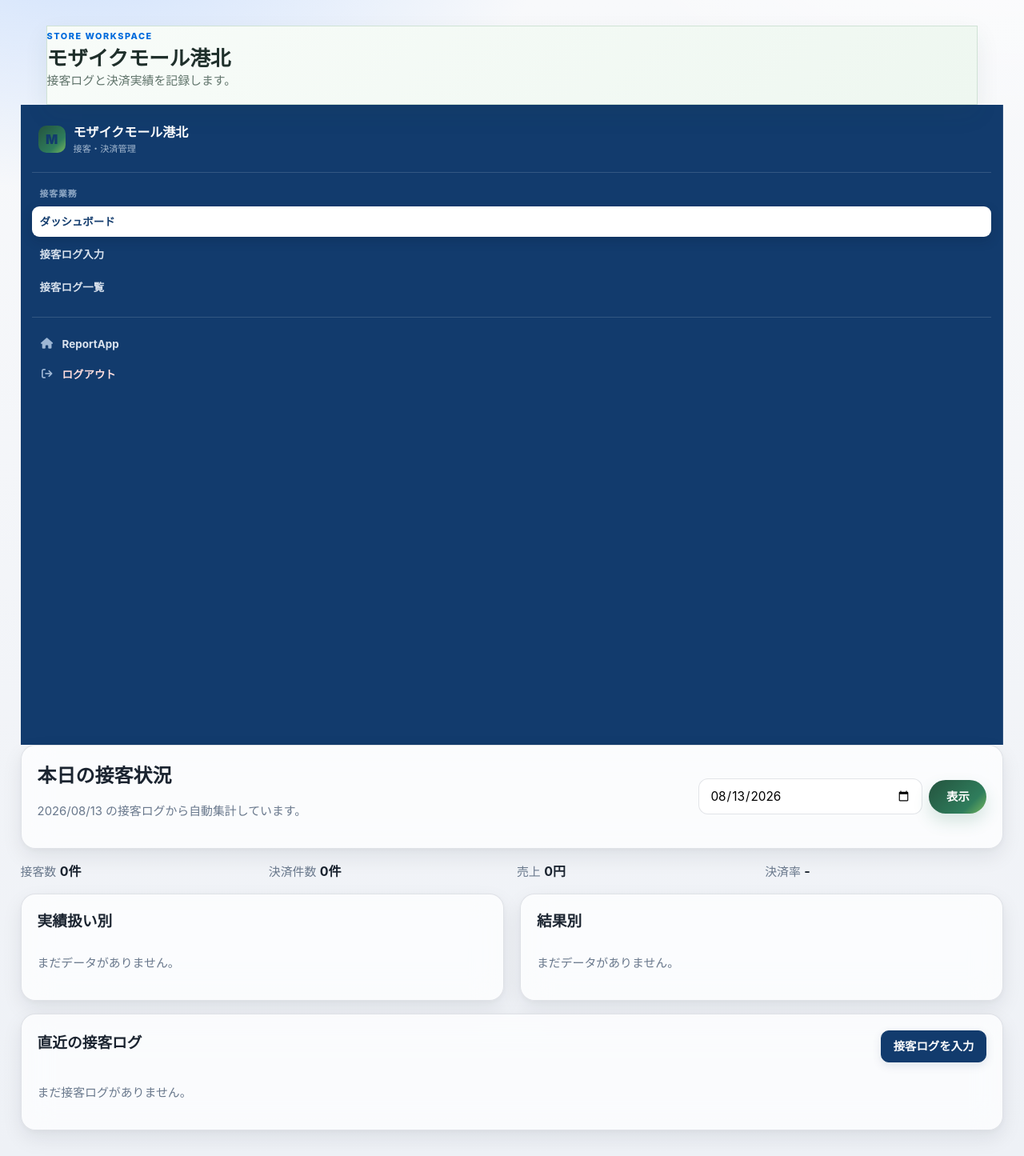
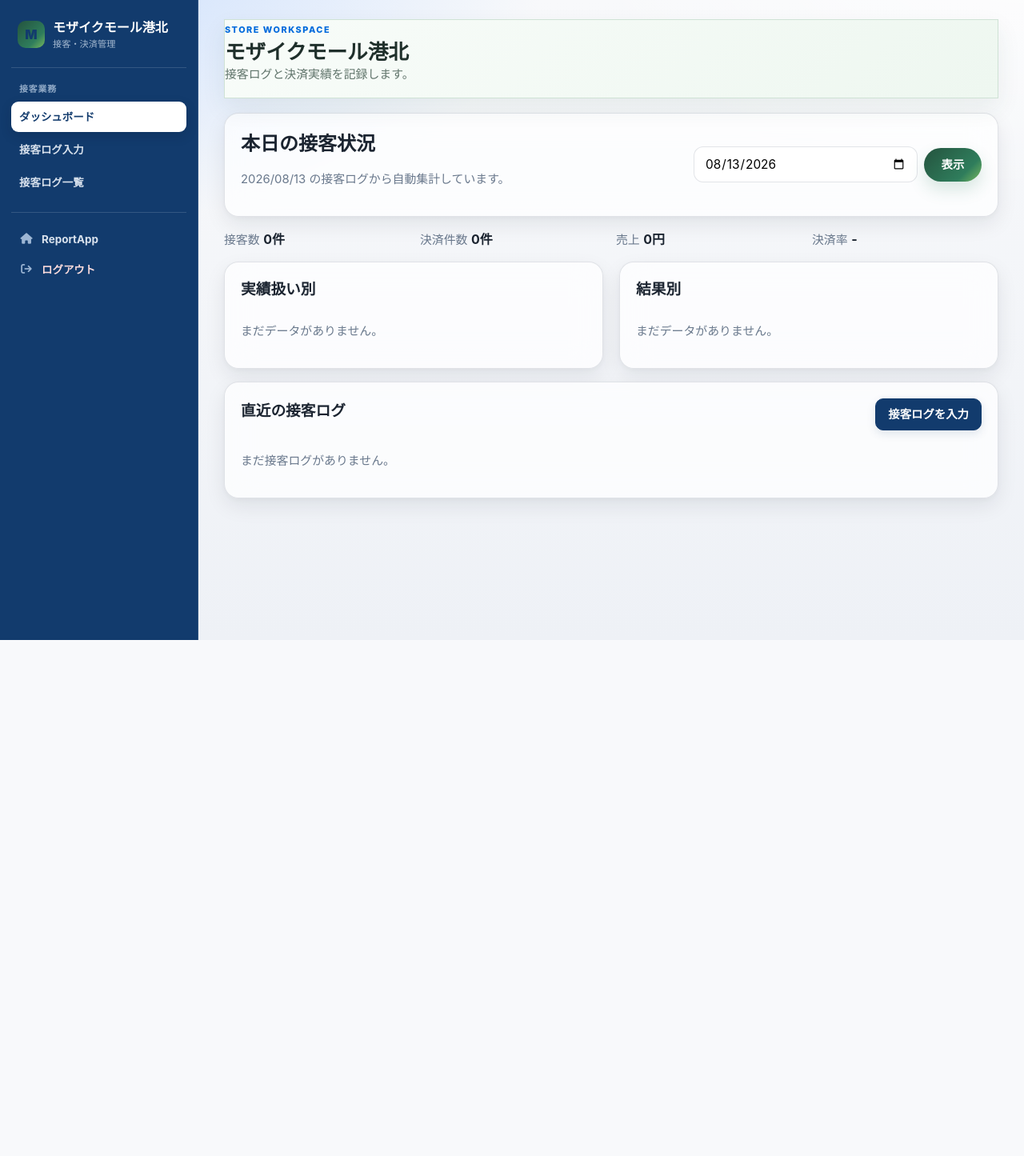
Before and after one commit to markStone141/pantanarl_report_app, a Django app: page /mosaic/ in a window 1280 px wide. Shown: the whole page at 80% size. After the commit the page ends 800 px from the top, so only its background shows below. Run offline with Django 4.2, Linux system fonts and the light colour scheme; a user stored in the database is signed in; data comes from the database, SQL or seed files in the repository; data that the repository does not hold is empty; parts of the project's set-up code (start-up, migrations or seed data) failed here and were passed over.

Commit message:
Unify Mosaic application shell

```diff
--- a/backend/apps/mosaic/templates/mosaic/base.html
+++ b/backend/apps/mosaic/templates/mosaic/base.html
@@ -8,14 +8,14 @@
 {% endblock %}
 
 {% block content %}
-<div class="container mosaic-page">
+<div class="app-shell mosaic-page">
   <header id="dashboard-topbar" class="app-page-header dashboard-drawer-topbar">
     <div>
       <span class="app-page-eyebrow">STORE WORKSPACE</span>
       <strong>モザイクモール港北</strong>
       <div class="muted">接客ログと決済実績を記録します。</div>
     </div>
-    <button id="dashboard-drawer-toggle" class="btn-inline dashboard-drawer-toggle" type="button" aria-controls="dashboard-drawer-nav" aria-expanded="false" aria-label="メニューを開く">
+    <button id="dashboard-drawer-toggle" class="ui-icon-button dashboard-drawer-toggle" type="button" aria-controls="dashboard-drawer-nav" aria-expanded="false" aria-label="メニューを開く">
       <i class="fa-solid fa-bars" aria-hidden="true"></i>
     </button>
   </header>
@@ -37,6 +37,7 @@
     </nav>
     <div id="dashboard-drawer-backdrop" class="dashboard-drawer-backdrop" hidden></div>
 
+  <main class="container app-shell-content mosaic-content">
     {% if messages %}
     <div class="mosaic-messages">
       {% for message in messages %}
@@ -46,8 +47,9 @@
     {% endif %}
 
     {% block mosaic_content %}{% endblock %}
+  </main>
 </div>
-<script src="{% static 'dashboard/mobile_drawer.js' %}?v=4"></script>
+<script src="{% static 'dashboard/mobile_drawer.js' %}?v=6"></script>
 <script>
   (function () {
     document.addEventListener("submit", function (event) {
--- a/backend/apps/mosaic/tests.py
+++ b/backend/apps/mosaic/tests.py
@@ -206,8 +206,12 @@ class MosaicAppTests(TestCase):
 
         response = self.client.get(reverse("mosaic_master_create", args=["result-type"]))
 
+        self.assertContains(response, '<div class="app-shell mosaic-page">', html=False)
         self.assertContains(response, 'class="app-page-header dashboard-drawer-topbar"', html=False)
+        self.assertContains(response, '<main class="container app-shell-content mosaic-content">', html=False)
         self.assertContains(response, 'class="app-side-nav dashboard-drawer-nav"', html=False)
+        self.assertContains(response, 'class="ui-icon-button dashboard-drawer-toggle"', html=False)
+        self.assertNotContains(response, 'class="btn-inline dashboard-drawer-toggle"', html=False)
         self.assertContains(response, reverse("mosaic_dashboard"))
         self.assertContains(response, reverse("mosaic_interaction_create"))
         self.assertContains(response, reverse("mosaic_interaction_list"))
```
Lines whose indentation alone changed are shown as unchanged.
